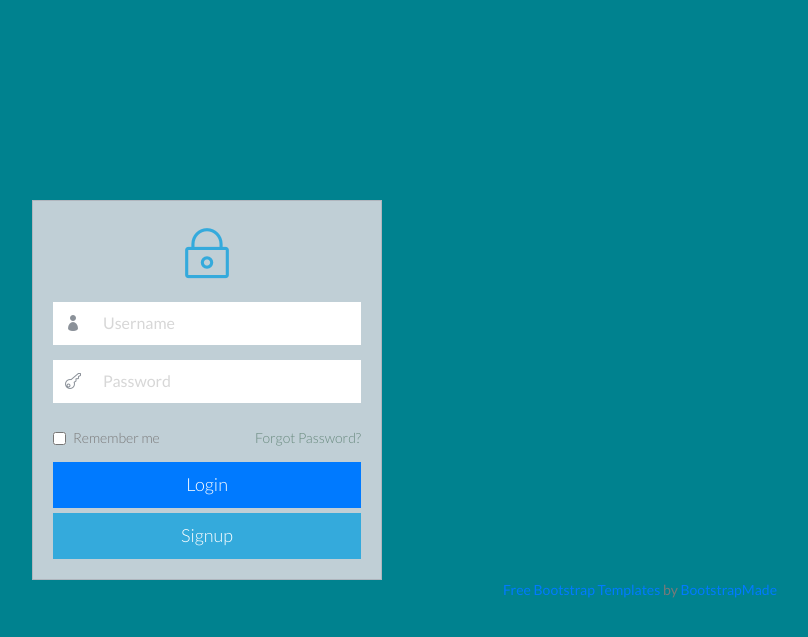
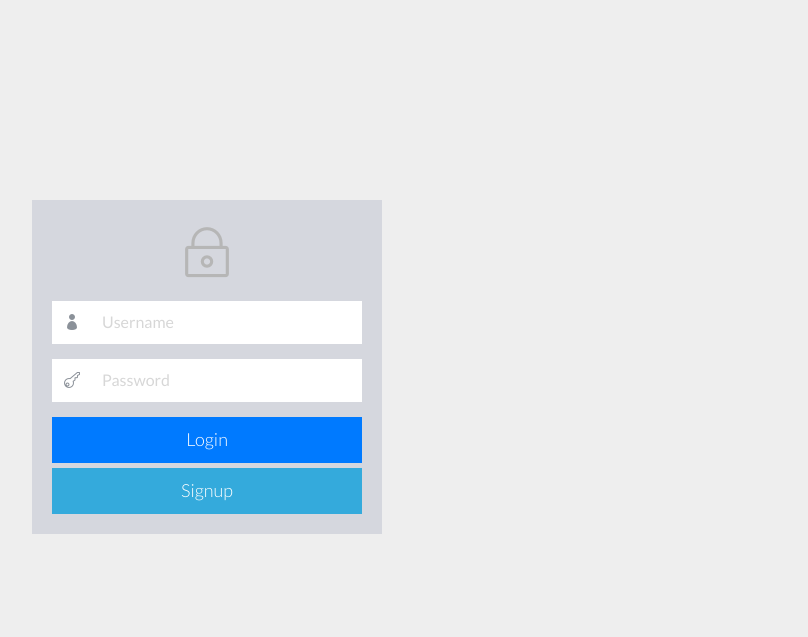
Before and after one commit to yusriyadi/tesguide, a PHP site: page /login.html in a window 1280 px wide. Shown: the top 637 px of the page, without its empty margins (433-1241 px from the left). Run offline with PHP 8.4, Linux system fonts and the light colour scheme.

Commit message:
no message

```diff
--- a/NiceAdmin/login.html
+++ b/NiceAdmin/login.html
@@ -23,54 +23,30 @@
   <link href="css/style.css" rel="stylesheet">
   <link href="css/style-responsive.css" rel="stylesheet" />
 
-  <!-- HTML5 shim and Respond.js IE8 support of HTML5 -->
-  <!--[if lt IE 9]>
-    <script src="js/html5shiv.js"></script>
-    <script src="js/respond.min.js"></script>
-    <![endif]-->
 
-    <!-- =======================================================
-      Theme Name: NiceAdmin
-      Theme URL: https://bootstrapmade.com/nice-admin-bootstrap-admin-html-template/
-      Author: BootstrapMade
-      Author URL: https://bootstrapmade.com
-    ======================================================= -->
 </head>
 
-<body class="login-img3-body">
+<body class="">
 
   <div class="container">
 
-    <form class="login-form" action="index.html">
+    <form class="login-form" action="verif.php" method="post">
       <div class="login-wrap">
         <p class="login-img"><i class="icon_lock_alt"></i></p>
         <div class="input-group">
           <span class="input-group-addon"><i class="icon_profile"></i></span>
-          <input type="text" class="form-control" placeholder="Username" autofocus>
+          <input type="text" class="form-control" placeholder="Username" name="Username" autofocus>
         </div>
         <div class="input-group">
           <span class="input-group-addon"><i class="icon_key_alt"></i></span>
-          <input type="password" class="form-control" placeholder="Password">
+          <input type="password" class="form-control" placeholder="Password" name="Password">
         </div>
-        <label class="checkbox">
-                <input type="checkbox" value="remember-me"> Remember me
-                <span class="pull-right"> <a href="#"> Forgot Password?</a></span>
-            </label>
+
         <button class="btn btn-primary btn-lg btn-block" type="submit">Login</button>
         <button class="btn btn-info btn-lg btn-block" type="submit">Signup</button>
       </div>
     </form>
-    <div class="text-right">
-      <div class="credits">
-          <!--
-            All the links in the footer should remain intact.
-            You can delete the links only if you purchased the pro version.
-            Licensing information: https://bootstrapmade.com/license/
-            Purchase the pro version form: https://bootstrapmade.com/buy/?theme=NiceAdmin
-          -->
-          <a href="https://bootstrapmade.com/">Free Bootstrap Templates</a> by <a href="https://bootstrapmade.com/">BootstrapMade</a>
-        </div>
-    </div>
+
   </div>
 
 
```
Also changed, not shown: NiceAdmin/keranjang.php (+11 -12 lines), NiceAdmin/verif.php (added, +41 -0 lines).
